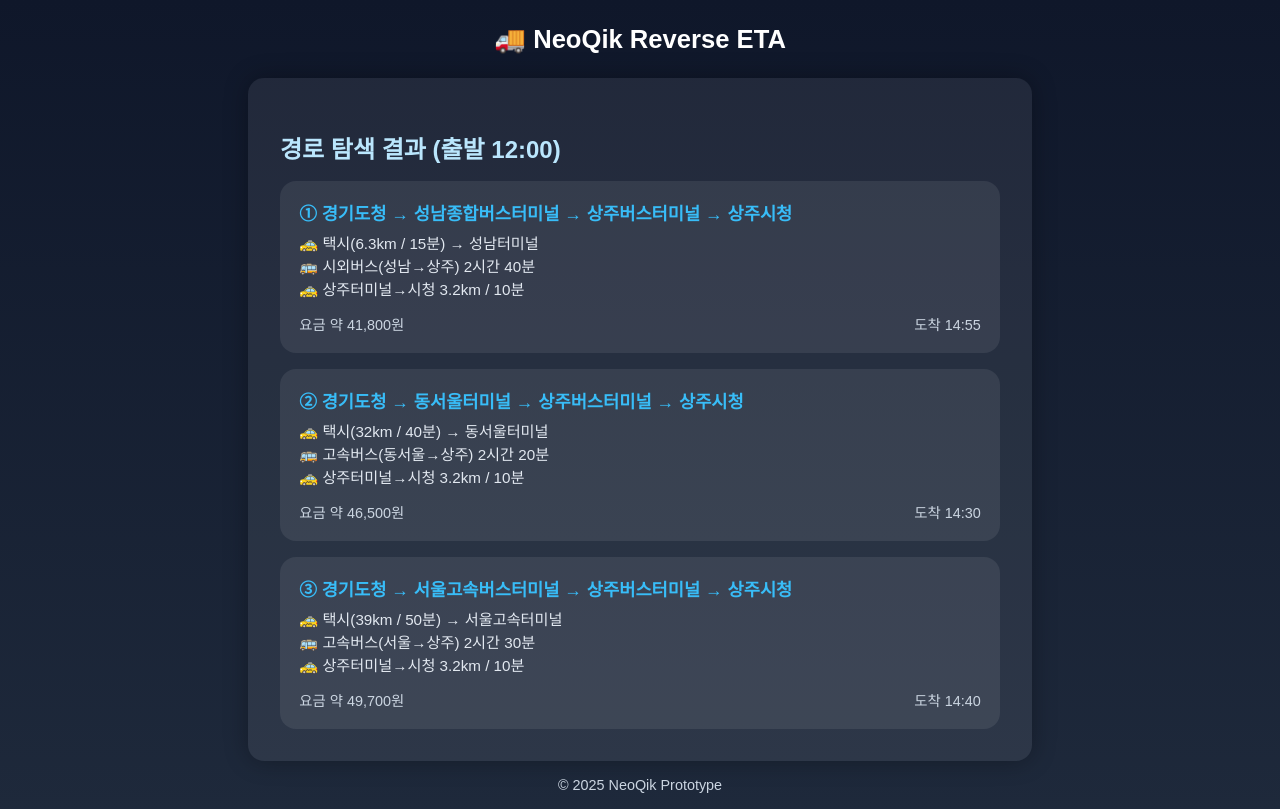
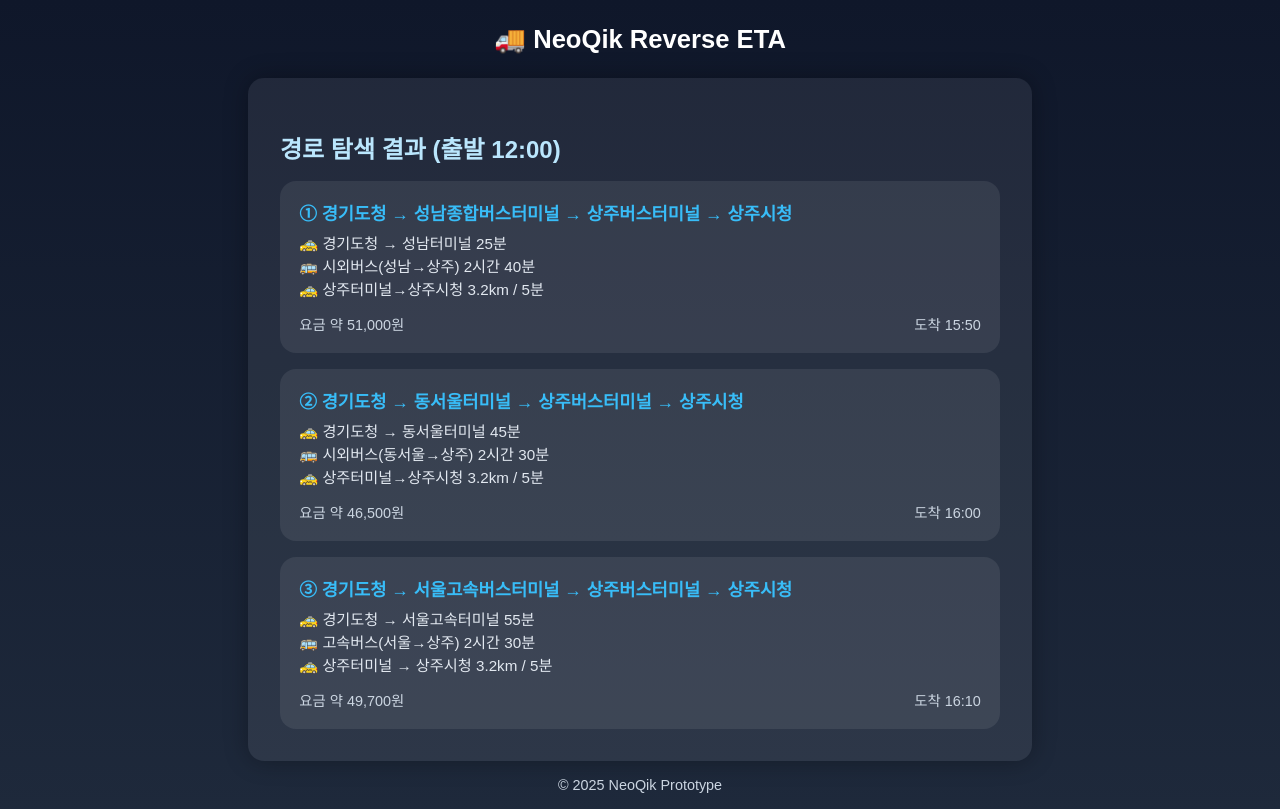
Before and after one commit to namin9/tt1, a plain HTML site: page results.html in a window 1280 px wide. Drawn offline with Linux system fonts and the light colour scheme.

Commit message:
Update results.html

```diff
--- a/results.html
+++ b/results.html
@@ -64,31 +64,31 @@
   <div class="card" onclick="goDispatch('성남종합버스터미널 경로')">
     <div class="route-title">① 경기도청 → 성남종합버스터미널 → 상주버스터미널 → 상주시청</div>
     <div class="steps">
-      🚕 택시(6.3km / 15분) → 성남터미널<br>
+      🚕 경기도청 → 성남터미널 25분<br>
       🚌 시외버스(성남→상주) 2시간 40분<br>
-      🚕 상주터미널→시청 3.2km / 10분
+      🚕 상주터미널→상주시청 3.2km / 5분
     </div>
-    <div class="meta"><span>요금 약 41,800원</span><span>도착 14:55</span></div>
+    <div class="meta"><span>요금 약 51,000원</span><span>도착 15:50</span></div>
   </div>
 
   <div class="card" onclick="goDispatch('동서울터미널 경로')">
     <div class="route-title">② 경기도청 → 동서울터미널 → 상주버스터미널 → 상주시청</div>
     <div class="steps">
-      🚕 택시(32km / 40분) → 동서울터미널<br>
-      🚌 고속버스(동서울→상주) 2시간 20분<br>
-      🚕 상주터미널→시청 3.2km / 10분
+      🚕 경기도청 → 동서울터미널 45분<br>
+      🚌 시외버스(동서울→상주) 2시간 30분<br>
+      🚕 상주터미널→상주시청 3.2km / 5분
     </div>
-    <div class="meta"><span>요금 약 46,500원</span><span>도착 14:30</span></div>
+    <div class="meta"><span>요금 약 46,500원</span><span>도착 16:00</span></div>
   </div>
 
   <div class="card" onclick="goDispatch('서울고속터미널 경로')">
     <div class="route-title">③ 경기도청 → 서울고속버스터미널 → 상주버스터미널 → 상주시청</div>
     <div class="steps">
-      🚕 택시(39km / 50분) → 서울고속터미널<br>
+      🚕 경기도청 → 서울고속터미널 55분<br>
       🚌 고속버스(서울→상주) 2시간 30분<br>
-      🚕 상주터미널→시청 3.2km / 10분
+      🚕 상주터미널 → 상주시청 3.2km / 5분
     </div>
-    <div class="meta"><span>요금 약 49,700원</span><span>도착 14:40</span></div>
+    <div class="meta"><span>요금 약 49,700원</span><span>도착 16:10</span></div>
   </div>
 </div>
 
```
